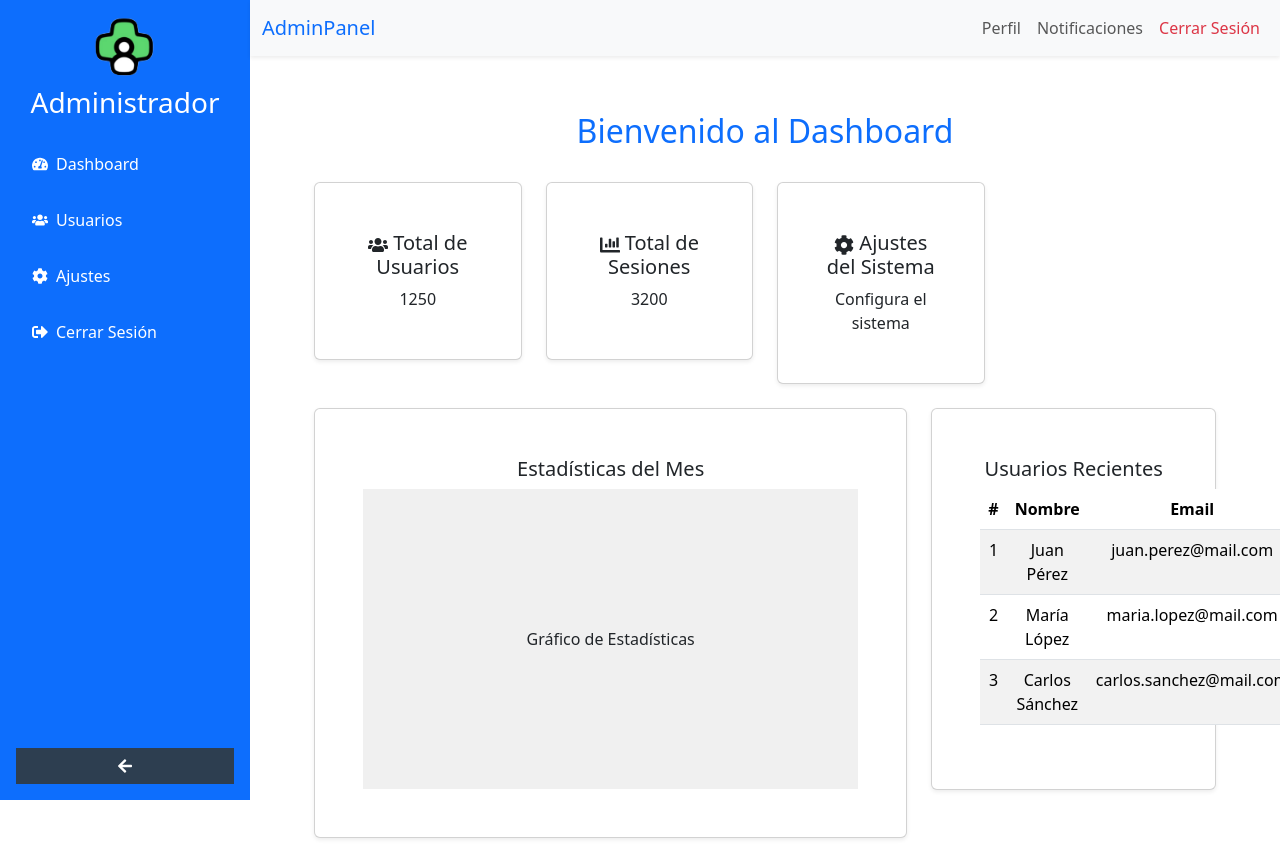
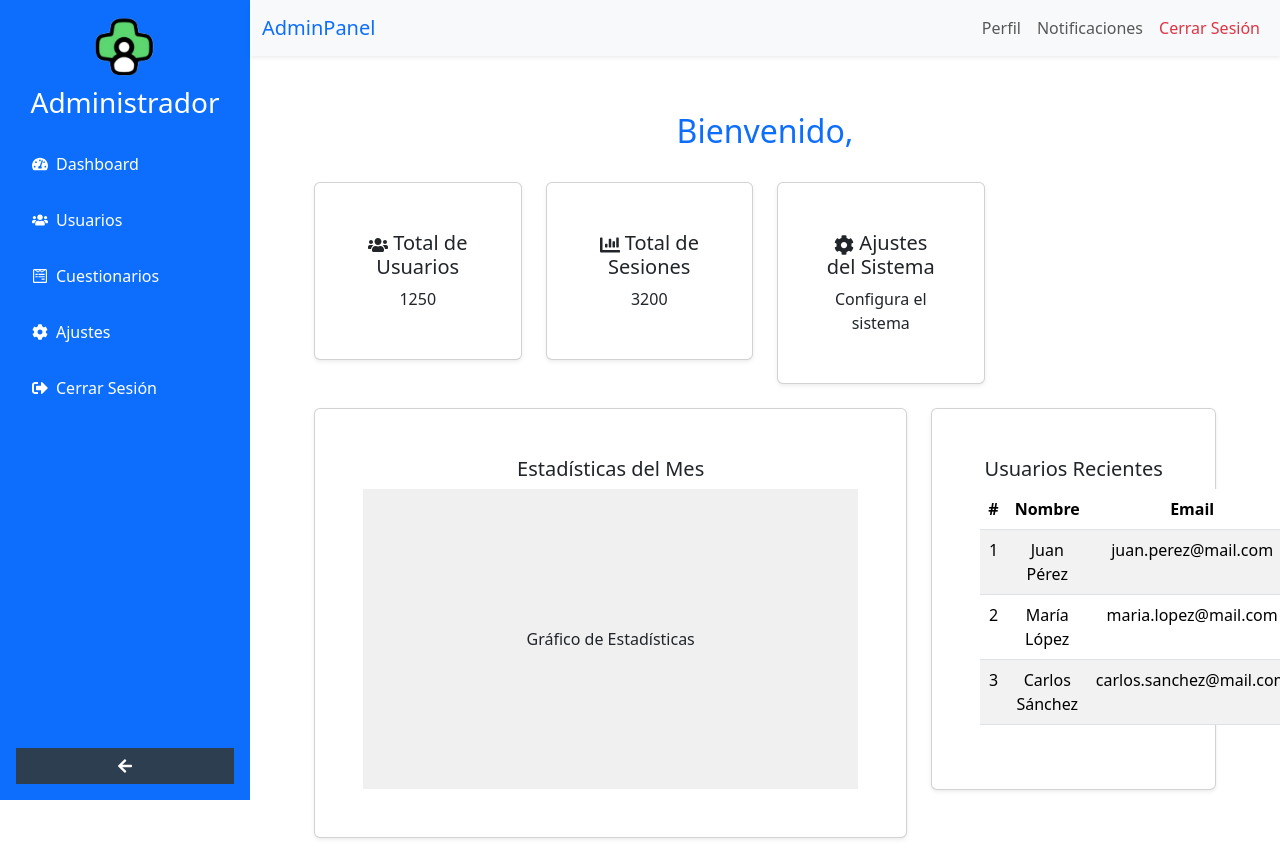
Before and after one commit to Ald28/TESIS_2025, a React (Vite) app: page /admin/dashboard in a window 1280 px wide. Built offline with nearby package versions, Linux system fonts and the light colour scheme; sample sign-in values are in the browser's storage.

Commit message:
tabla cuestionario

```diff
--- a/src/App.jsx
+++ b/src/App.jsx
@@ -10,6 +10,7 @@ import PerfilDoctor from "./components/Admin/PerfilDoctor";
 import VerificarCodigo from "./components/Auth/VerificarCodigo";
 import NotFound from "./components/Common/NotFound";
 import "./index.css";
+import Cuestionario from "./components/Admin/Cuestionario";
 
 const App = () => {
   return (
@@ -27,6 +28,7 @@ const App = () => {
                 <Route path="dashboard" element={<Dashboard />} />
                 <Route path="usuarios" element={<Usuarios />} />
                 <Route path="ajustes" element={<Ajustes />} />
+                <Route path="cuestionarios" element={<Cuestionario />} />
                 <Route path="perfil" element={<PerfilDoctor />} />
                 <Route path="*" element={<NotFound />} />
               </Routes>
--- /dev/null
+++ b/src/components/Admin/Cuestionario.jsx
@@ -0,0 +1,12 @@
+import React, { useEffect, useState } from 'react';
+import { useNavigate } from 'react-router-dom';
+import { FaUsers, FaCog, FaChartBar } from 'react-icons/fa';
+import { Card, Row, Col, Container } from 'react-bootstrap';
+
+export default function Cuestionario() {
+  return (
+    <div>
+
+    </div>
+  );
+}
--- a/src/components/Admin/Dashboard.jsx
+++ b/src/components/Admin/Dashboard.jsx
@@ -1,16 +1,22 @@
-import React, { useEffect } from 'react';
+import React, { useEffect, useState } from 'react';
 import { useNavigate } from 'react-router-dom';
 import { FaUsers, FaCog, FaChartBar } from 'react-icons/fa';
 import { Card, Row, Col, Container } from 'react-bootstrap';
 
 export default function Dashboard() {
   const navigate = useNavigate();
+  const [usuario, setUsuario] = useState({ nombre: "", apellido_paterno: "" });
 
   useEffect(() => {
     const token = localStorage.getItem("token");
-
     if (!token) {
       navigate("/"); // Redirigir a Login si no está autenticado
+    }
+
+    // Obtener los datos del usuario desde localStorage
+    const storedUser = localStorage.getItem("usuario");
+    if (storedUser) {
+      setUsuario(JSON.parse(storedUser));
     }
   }, [navigate]);
 
@@ -18,7 +24,9 @@ export default function Dashboard() {
     <div>
       <Container fluid>
         <Row className="mb-4">
-          <h2 className="text-primary">Bienvenido al Dashboard</h2>
+          <h2 className="text-primary">
+            Bienvenido, {usuario.nombre} {usuario.apellido_paterno}
+          </h2>
         </Row>
 
         <Row className="mb-4">
--- a/src/components/Layout/Sidebar.jsx
+++ b/src/components/Layout/Sidebar.jsx
@@ -5,6 +5,7 @@ import {
   FaArrowRight,
   FaTachometerAlt,
   FaUsers,
+  FaWpforms,
   FaCog,
   FaSignOutAlt,
 } from "react-icons/fa"; // Importa los íconos
@@ -63,6 +64,12 @@ const Sidebar = ({ collapsed, setCollapsed }) => {
           </Link>
         </li>
         <li className="nav-item mb-3">
+          <Link to="/admin/cuestionarios" className="nav-link text-white d-flex align-items-center">
+            <FaWpforms />
+            {!collapsed && <span className="ms-2">Cuestionarios</span>}
+          </Link>
+        </li>
+        <li className="nav-item mb-3">
           <Link to="/admin/ajustes" className="nav-link text-white d-flex align-items-center">
             <FaCog />
             {!collapsed && <span className="ms-2">Ajustes</span>}
```
